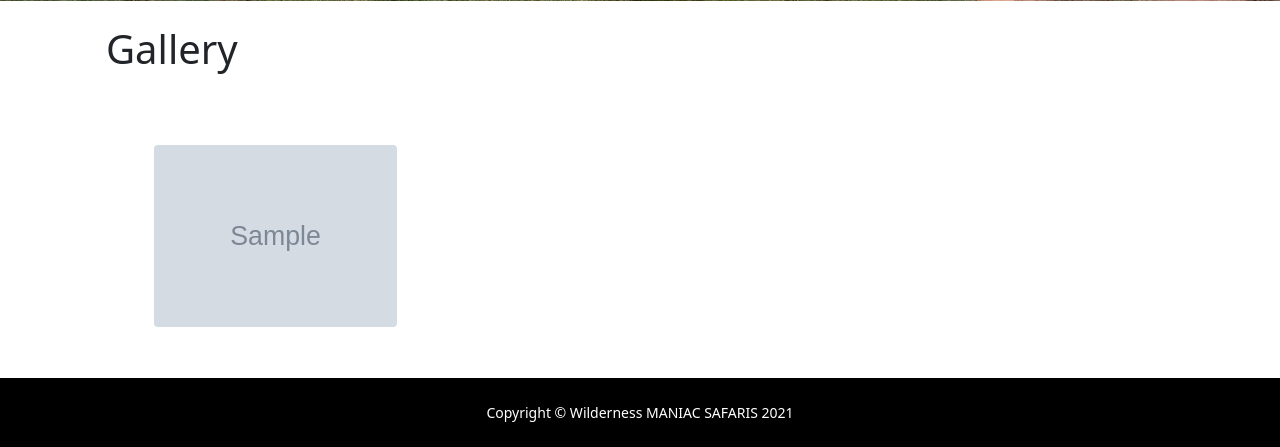
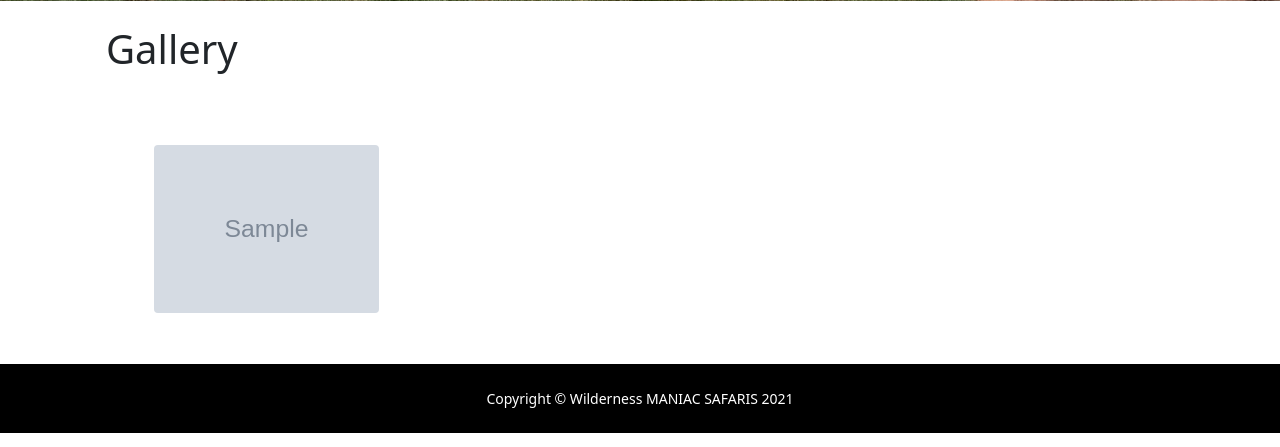
Before and after one commit to jvida/safari, a Django app: template catalog/templates/catalog/gallery.html in a window 1280 px wide. Shown: the part 593-1040 px from the top of the page. Run offline with Django 3.2, Linux system fonts and the light colour scheme; the template is opened without the code that fills it: most values are stand-ins (such as "Sample title", 1, 10 or a date in 2020); grey boxes marked "Sample" are stand-in pictures.

Commit message:
Minor gallery fix#2

```diff
--- a/catalog/templates/catalog/gallery.html
+++ b/catalog/templates/catalog/gallery.html
@@ -12,7 +12,7 @@
   </div>
 
   <div class="container">
-    <div class="row-cols-2 row-cols-md-3 row-cols-lg-4 justify-content-start p-5">
+    <div class="row row-cols-2 row-cols-md-3 row-cols-lg-4 justify-content-start p-5">
       {% if images %}
         {% for img in images %}
           {% with 'img/gallery/'|add_str:img as img_path %}
```
